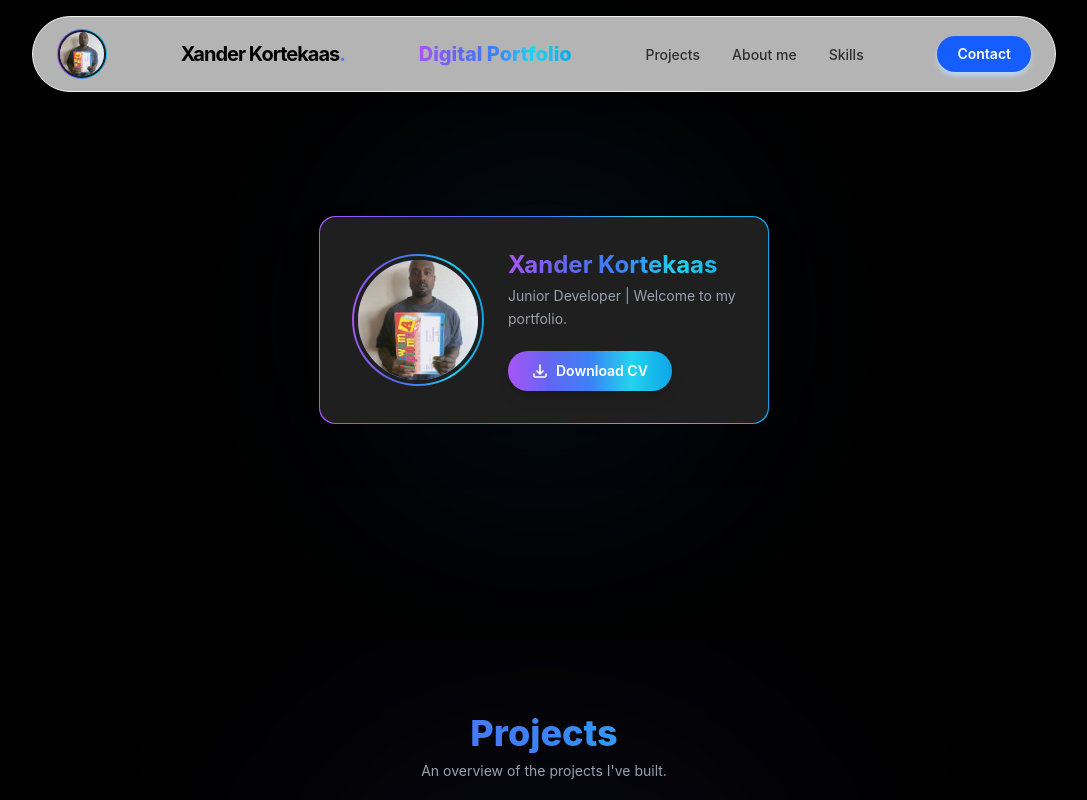
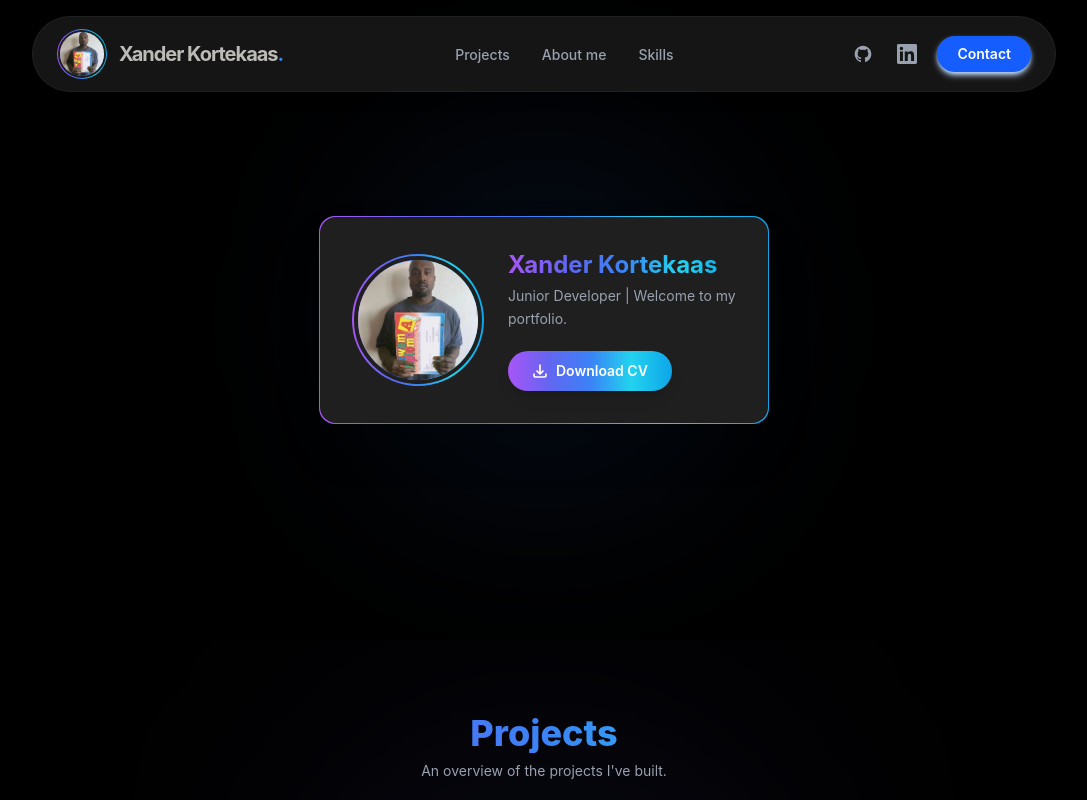
Before and after one commit to XanderKortekaas/XkPortfolio, a React (Vite) app: page / in a window 1280 px wide. Shown: the top 800 px of the page, without its empty margins (96-1183 px from the left). Built offline with nearby package versions, Linux system fonts and the light colour scheme.

Commit message:
404 not found pop up and navbar change

```diff
--- a/src/App.tsx
+++ b/src/App.tsx
@@ -6,6 +6,7 @@ import ProjectDetail from "./components/ProjectDetail";
 import AboutMe from "./components/AboutMe";
 import Skills from "./components/Skills";
 import SkillDetail from "./components/SkillDetail";
+import NotFound from "./components/NotFound";
 import logo from "./assets/YE.png";
 
 function HomePage() {
@@ -33,6 +34,7 @@ function App() {
         <Route path="/project/:id" element={<ProjectDetail />} />
         <Route path="/skills/:id" element={<SkillDetail />} />
         <Route path="/about" element={<AboutMe />} />
+        <Route path="*" element={<NotFound />} />
       </Routes>
     </div>
   );
--- a/src/components/Navbar.tsx
+++ b/src/components/Navbar.tsx
@@ -7,7 +7,7 @@ export default function Navbar({ logo }: { logo: any }) {
   const navigate = useNavigate();
 
   {
-    /* Als je de site van grootte veranderd and worden de link dingen zoals projects in een burger gestopt */
+    /* If you change the size of the screen the links will be put in a burger */
   }
   useEffect(() => {
     const handleResize = () => {
@@ -48,28 +48,47 @@ export default function Navbar({ logo }: { logo: any }) {
     { name: "Skills", href: "#skills" },
   ];
 
+  const socials = [
+    {
+      name: "GitHub",
+      href: "https://github.com/XanderKortekaas",
+      icon: (
+        <svg viewBox="0 0 24 24" fill="currentColor" className="w-5 h-5">
+          <path d="M12 2C6.477 2 2 6.477 2 12c0 4.418 2.865 8.166 6.839 9.489.5.092.682-.217.682-.482 0-.237-.009-.868-.013-1.703-2.782.604-3.369-1.34-3.369-1.34-.454-1.154-1.11-1.462-1.11-1.462-.908-.62.069-.608.069-.608 1.003.07 1.531 1.03 1.531 1.03.892 1.529 2.341 1.087 2.91.832.092-.647.35-1.088.636-1.338-2.22-.253-4.555-1.11-4.555-4.943 0-1.091.39-1.984 1.029-2.683-.103-.253-.446-1.27.098-2.647 0 0 .84-.269 2.75 1.025A9.578 9.578 0 0 1 12 6.836a9.59 9.59 0 0 1 2.504.337c1.909-1.294 2.747-1.025 2.747-1.025.546 1.377.202 2.394.1 2.647.64.699 1.028 1.592 1.028 2.683 0 3.842-2.339 4.687-4.566 4.935.359.309.678.919.678 1.852 0 1.336-.012 2.415-.012 2.741 0 .267.18.578.688.48C19.138 20.163 22 16.418 22 12c0-5.523-4.477-10-10-10z"/>
+        </svg>
+      ),
+    },
+    {
+      name: "LinkedIn",
+      href: "https://www.linkedin.com/in/xander-kortekaas-b4b18a251",
+      icon: (
+        <svg viewBox="0 0 24 24" fill="currentColor" className="w-5 h-5">
+          <path d="M20.447 20.452h-3.554v-5.569c0-1.328-.027-3.037-1.852-3.037-1.853 0-2.136 1.445-2.136 2.939v5.667H9.351V9h3.414v1.561h.046c.477-.9 1.637-1.85 3.37-1.85 3.601 0 4.267 2.37 4.267 5.455v6.286zM5.337 7.433a2.062 2.062 0 0 1-2.063-2.065 2.064 2.064 0 1 1 2.063 2.065zm1.782 13.019H3.555V9h3.564v11.452zM22.225 0H1.771C.792 0 0 .774 0 1.729v20.542C0 23.227.792 24 1.771 24h20.451C23.2 24 24 23.227 24 22.271V1.729C24 .774 23.2 0 22.222 0h.003z"/>
+        </svg>
+      ),
+    },
+  ];
+
   return (
     <nav className="fixed top-4 left-0 right-0 z-50 px-4 ">
-      <div className="mx-auto max-w-5xl bg-gray-200/75 backdrop-blur-md border border-gray-200 shadow-lg rounded-full px-6 py-3 flex items-center justify-between">
-        {/* LOGO */}
-        <Link to="/" className="p-[1px] rounded-full bg-main-gradient ">
+      <div className="mx-auto max-w-5xl bg-gray-800/70 backdrop-blur-md border border-gray-700/50 shadow-lg rounded-full px-6 py-3 flex items-center justify-between">
+        {/* LOGO + NAME */}
+        <div className="flex items-center gap-3">
+          <Link to="/" className="p-[1px] rounded-full bg-main-gradient">
             <img
               src={logo}
-            className="h-12 w-12 rounded-full border-2 border-gray-800 "
+              className="h-12 w-12 rounded-full border-2 border-gray-800"
               alt="Xander Kortekaas"
             />
           </Link>
-
           <Link
             to="/"
-          className="text-xl font-bold tracking-tighter text-gray-900"
+            className="text-xl font-bold tracking-tighter text-gray-300"
           >
             Xander Kortekaas<span className="text-accent-blue">.</span>
           </Link>
+        </div>
 
-        <h1 className="text-xl font-extrabold text-transparent bg-clip-text bg-main-gradient">
-          Digital Portfolio
-        </h1>
         {/* DESKTOP LINKS */}
         <ul className="hidden lg:flex items-center gap-8">
           {navLinks.map((link) => (
@@ -78,7 +97,7 @@ export default function Navbar({ logo }: { logo: any }) {
                 <a
                   href={link.href}
                   onClick={(e) => handleNavClick(e, link.href)}
-                  className="text-sm font-medium text-gray-700 hover:text-accent-indigo transition-colors"
+                  className="text-sm font-medium text-gray-400 hover:text-accent-indigo transition-colors"
                 >
                   {link.name}
                 </a>
@@ -88,7 +107,7 @@ export default function Navbar({ logo }: { logo: any }) {
                   className={`text-sm font-medium transition-colors ${
                     location.pathname === link.href
                       ? "text-accent-cyan font-bold drop-shadow-[0_0_8px_rgba(34,211,238,0.5)]"
-                      : "text-gray-700 hover:text-accent-indigo"
+                       : "text-gray-400 hover:text-accent-indigo"
                   }`}
                 >
                   {link.name}
@@ -98,16 +117,32 @@ export default function Navbar({ logo }: { logo: any }) {
           ))}
         </ul>
 
-        {/* CONTACT KNOP & MOBILE MENU BUTTON */}
-        <div className="flex items-center gap-4">
+        {/* CONTACT BUTTON & MOBILE MENU BUTTON */}
+        <div className="flex items-center gap-3">
+          {/* Social Icons - Desktop */}
+          <div className="hidden lg:flex items-center gap-2">
+            {socials.map((social) => (
               <a
-            href="mailto: xander.kortekaas@gmail.com"
+                key={social.name}
+                href={social.href}
+                target="_blank"
+                rel="noopener noreferrer"
+                aria-label={social.name}
+                className="w-9 h-9 flex items-center justify-center rounded-full text-gray-400 hover:text-accent-cyan hover:bg-gray-700/60 transition-all duration-200"
+              >
+                {social.icon}
+              </a>
+            ))}
+          </div>
+
+          <a
+            href="mailto:xander.kortekaas@gmail.com"
             className="hidden sm:block bg-blue-600 text-white px-5 py-2 rounded-full text-sm font-semibold hover:bg-blue-700 transition-all shadow-md shadow-blue-200 text-center"
           >
             Contact
           </a>
 
-          {/* Hamburger Icon voor Mobiel */}
+          {/* Hamburger Icon for Mobile */}
           <button
             onClick={() => setIsOpen(!isOpen)}
             className="lg:hidden p-2 text-gray-600 hover:bg-gray-500 rounded-full transition"
@@ -149,13 +184,13 @@ export default function Navbar({ logo }: { logo: any }) {
 
       {/* MOBIEL MENU (DROPDOWN) */}
       {isOpen && (
-        <div className="lg:hidden mt-2 mx-auto max-w-xs bg-white border border-gray-100 shadow-xl rounded-2xl p-4 flex flex-col gap-4">
+        <div className="lg:hidden mt-2 mx-auto max-w-xs bg-gray-800/70 backdrop-blur-md border border-gray-700/50 shadow-xl rounded-2xl p-4 flex flex-col gap-4">
           {navLinks.map((link) =>
             link.href.startsWith("#") ? (
               <a
                 key={link.name}
                 href={link.href}
-                className="text-center py-2 text-gray-700 font-medium hover:bg-gray-50 rounded-lg"
+                className="text-center py-2 text-gray-400 font-medium hover:bg-gray-50 rounded-lg"
                 onClick={(e) => handleNavClick(e, link.href)}
               >
                 {link.name}
@@ -167,7 +202,7 @@ export default function Navbar({ logo }: { logo: any }) {
                 className={`text-center py-2 font-medium rounded-lg transition-colors ${
                   location.pathname === link.href
                     ? "text-accent-cyan bg-gray-50/50 font-bold"
-                    : "text-gray-700 hover:bg-gray-50"
+                    : "text-gray-400 hover:bg-gray-50"
                 }`}
                 onClick={() => setIsOpen(false)}
               >
@@ -175,6 +210,22 @@ export default function Navbar({ logo }: { logo: any }) {
               </Link>
             )
           )}
+          {/* Social Icons - Mobile */}
+          <div className="flex items-center justify-center gap-4 py-1">
+            {socials.map((social) => (
+              <a
+                key={social.name}
+                href={social.href}
+                target="_blank"
+                rel="noopener noreferrer"
+                aria-label={social.name}
+                className="w-10 h-10 flex items-center justify-center rounded-full text-gray-400 hover:text-accent-cyan hover:bg-gray-700/60 transition-all duration-200"
+              >
+                {social.icon}
+              </a>
+            ))}
+          </div>
+
           <a
             href="mailto:xander.kortekaas@gmail.com"
             className="bg-blue-600 text-white py-3 rounded-xl font-bold text-center block"
--- /dev/null
+++ b/src/components/NotFound.tsx
@@ -0,0 +1,49 @@
+import { Link } from "react-router-dom";
+
+export default function NotFound() {
+  return (
+    <section className="flex flex-col items-center justify-center min-h-screen bg-gray-900 text-white px-6 relative overflow-hidden">
+      {/* Background glows */}
+      <div className="absolute top-1/3 left-1/4 w-80 h-80 bg-accent-violet/10 blur-[160px] rounded-full pointer-events-none" />
+      <div className="absolute bottom-1/3 right-1/4 w-96 h-96 bg-accent-cyan/8 blur-[180px] rounded-full pointer-events-none" />
+
+      <div className="relative z-10 text-center animate-fade-in">
+        {/* Big 404 */}
+        <h1 className="text-[10rem] md:text-[14rem] font-extrabold leading-none text-transparent bg-clip-text bg-main-gradient select-none">
+          404
+        </h1>
+
+        {/* Divider */}
+        <div className="h-[2px] w-24 bg-main-gradient rounded-full mx-auto mb-6" />
+
+        <h2 className="text-2xl md:text-3xl font-bold text-gray-200 mb-3">
+          Page not found
+        </h2>
+        <p className="text-gray-400 text-base max-w-sm mx-auto mb-10 leading-relaxed">
+          The page you're looking for doesn't exist or has been moved.
+        </p>
+
+        <Link
+          to="/"
+          className="inline-flex items-center gap-2 px-8 py-3 rounded-full bg-main-gradient text-white font-bold text-sm hover:opacity-90 transition-all duration-300 shadow-lg hover:shadow-accent-indigo/25 hover:-translate-y-0.5"
+        >
+          <svg
+            xmlns="http://www.w3.org/2000/svg"
+            fill="none"
+            viewBox="0 0 24 24"
+            strokeWidth={2.5}
+            stroke="currentColor"
+            className="w-4 h-4"
+          >
+            <path
+              strokeLinecap="round"
+              strokeLinejoin="round"
+              d="M10.5 19.5 3 12m0 0 7.5-7.5M3 12h18"
+            />
+          </svg>
+          Back to home
+        </Link>
+      </div>
+    </section>
+  );
+}
```
Also changed, not shown: src/components/FrontPage.tsx (line endings or trailing spaces), 1 other file (tests, documents, lock files or other folders). Lines whose indentation alone changed are shown as unchanged.
